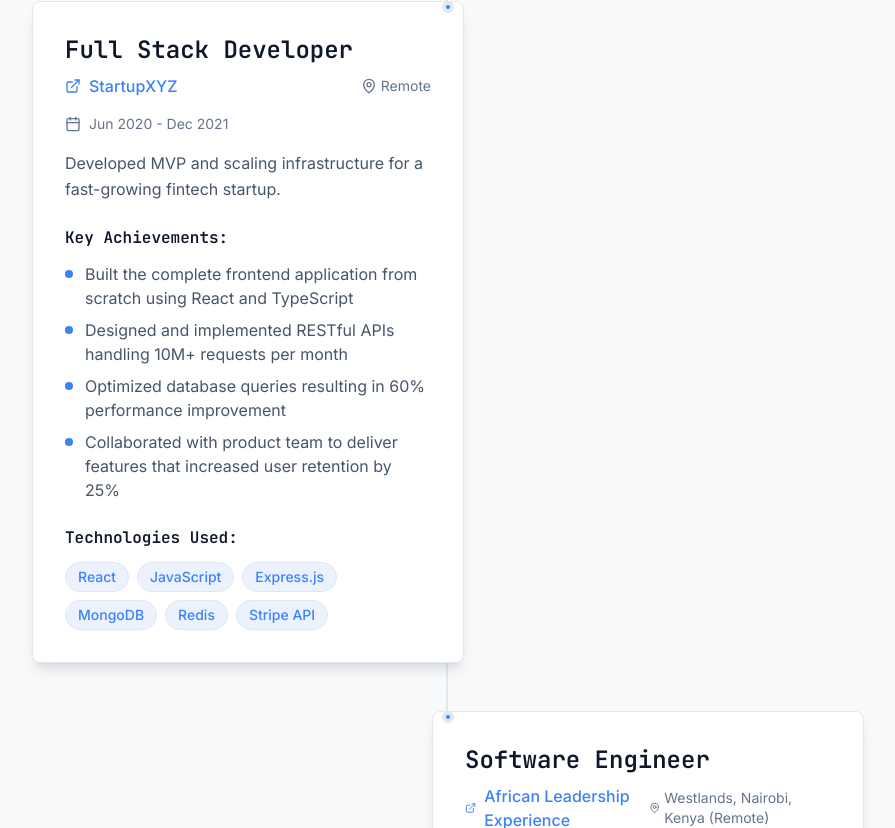
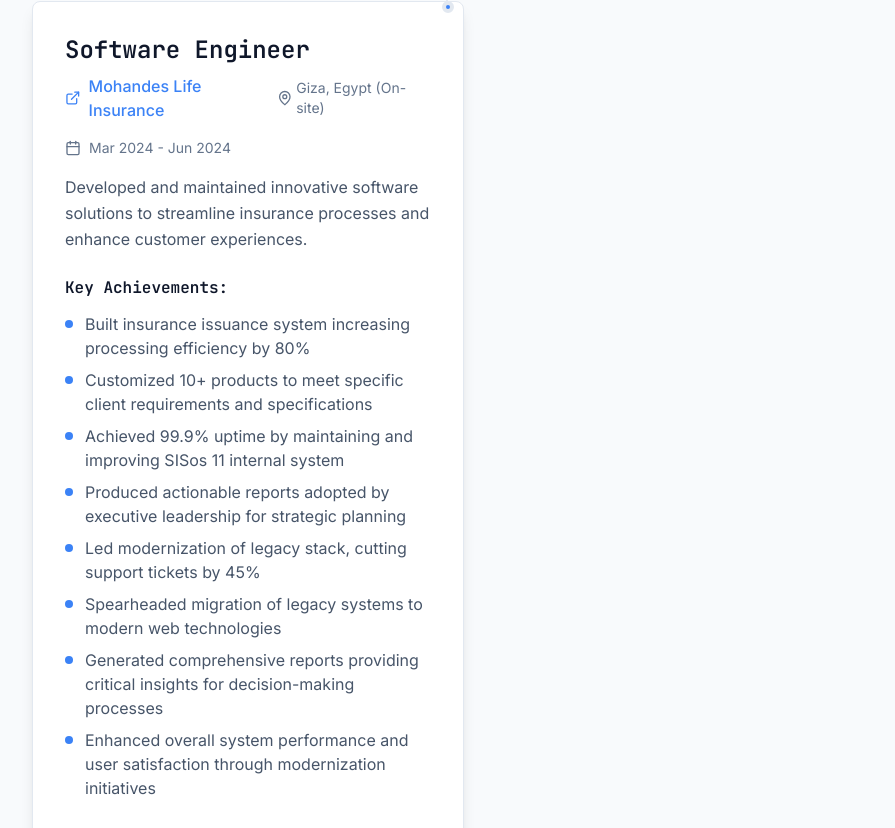
Before and after one commit to YousifAbozid/YousifAbozid.github.io, a React (Vite) app: page / in a window 1280 px wide. Shown: the part 3152-3980 px from the top of the page, without its empty margins (192-1087 px from the left). Built offline with nearby package versions, Linux system fonts and the light colour scheme.

Commit message:
fix: update experience details for Software Engineer role and enhance project achievements

```diff
--- a/src/data/portfolio.ts
+++ b/src/data/portfolio.ts
@@ -93,26 +93,33 @@ export const experiences: Experience[] = [
   },
   {
     id: '2',
-    title: 'Full Stack Developer',
-    company: 'StartupXYZ',
-    location: 'Remote',
-    startDate: new Date('2020-06-01'),
-    endDate: new Date('2021-12-31'),
+    title: 'Software Engineer',
+    company: 'Mohandes Life Insurance',
+    location: 'Giza, Egypt (On-site)',
+    startDate: new Date('2024-03-01'),
+    endDate: new Date('2024-06-30'),
     description:
-      'Developed MVP and scaling infrastructure for a fast-growing fintech startup.',
+      'Developed and maintained innovative software solutions to streamline insurance processes and enhance customer experiences.',
     achievements: [
-      'Built the complete frontend application from scratch using React and TypeScript',
-      'Designed and implemented RESTful APIs handling 10M+ requests per month',
-      'Optimized database queries resulting in 60% performance improvement',
-      'Collaborated with product team to deliver features that increased user retention by 25%',
+      'Built insurance issuance system increasing processing efficiency by 80%',
+      'Customized 10+ products to meet specific client requirements and specifications',
+      'Achieved 99.9% uptime by maintaining and improving SISos 11 internal system',
+      'Produced actionable reports adopted by executive leadership for strategic planning',
+      'Led modernization of legacy stack, cutting support tickets by 45%',
+      'Spearheaded migration of legacy systems to modern web technologies',
+      'Generated comprehensive reports providing critical insights for decision-making processes',
+      'Enhanced overall system performance and user satisfaction through modernization initiatives',
     ],
     technologies: [
-      'React',
+      'React.js',
       'JavaScript',
-      'Express.js',
-      'MongoDB',
-      'Redis',
-      'Stripe API',
+      'SISos 11',
+      'Web Development',
+      'Frontend Development',
+      'Legacy System Migration',
+      'Insurance Systems',
+      'Report Generation',
+      'System Maintenance',
     ],
   },
   {
@@ -159,7 +166,7 @@ export const experiences: Experience[] = [
     id: '4',
     title: 'Software Engineer Intern',
     company: 'Gig Bud',
-    location: 'Zagazig, Egypt',
+    location: 'Zagazig, Egypt (On-site)',
     startDate: new Date('2022-02-01'),
     endDate: new Date('2023-02-28'),
     description:
```
